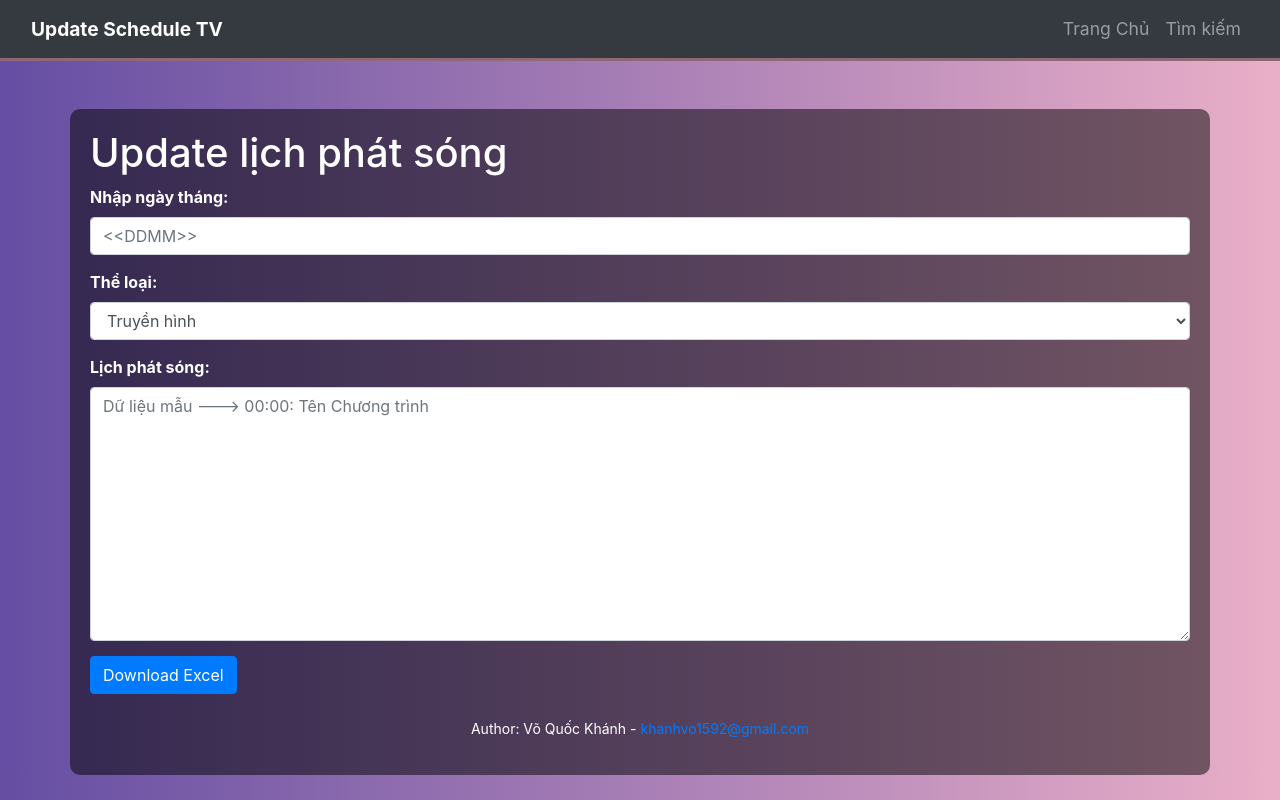
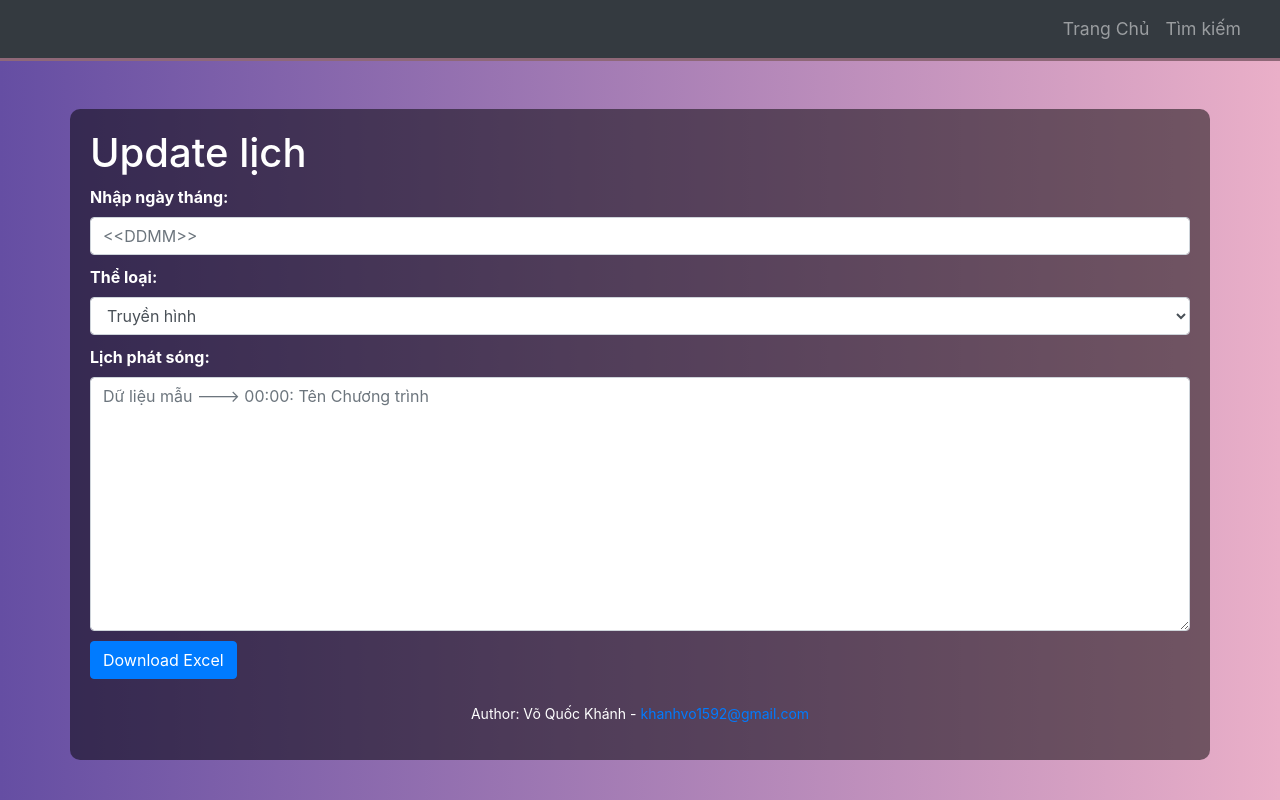
Before and after one commit to khanhvo1592/lichphatsong, a Flask app: page / in a window 1280 px wide. Run offline with Flask 3, Linux system fonts and the light colour scheme; some libraries are stand-ins or nearby versions.

Commit message:
Update margins and navbar brand links

```diff
--- a/templates/index.html
+++ b/templates/index.html
@@ -38,12 +38,10 @@
       background-color: rgba(0, 0, 0, 0.5);
       padding: 20px;
       border-radius: 10px;
-      margin-top: 30px;
-      /* Tạo khoảng cách từ navbar */
     }
 
     .form-group {
-      margin-bottom: 15px;
+      margin-bottom: 10px;
       /* Tăng khoảng cách giữa các form group */
     }
 
@@ -66,7 +64,7 @@
 
     footer {
       text-align: center;
-      margin-top: 20px;
+      margin-top: 10px;
       font-size: 14px;
     }
   </style>
@@ -77,7 +75,7 @@
   <!-- Navbar chiếm toàn bộ chiều rộng -->
   <nav class="navbar navbar-expand-lg navbar-dark bg-dark">
     <div class="container-fluid"> <!-- Sử dụng container-fluid cho full width -->
-      <a class="navbar-brand" href="/">Update Schedule TV</a>
+      <a class="navbar-brand" href="!#"></a>
 
       <button class="navbar-toggler" type="button" data-toggle="collapse" data-target="#navbarNav"
         aria-controls="navbarNav" aria-expanded="false" aria-label="Toggle navigation">
@@ -96,7 +94,7 @@
   </nav>
 
   <div class="container mt-5">
-    <h1>Update lịch phát sóng</h1>
+    <h1>Update lịch</h1>
     <form method="post" enctype="multipart/form-data">
       <div class="form-group">
         <label for="date_input">Nhập ngày tháng:</label>
--- a/templates/search.html
+++ b/templates/search.html
@@ -33,7 +33,7 @@
 <body>
   <nav class="navbar navbar-expand-lg navbar-dark bg-dark">
     <div class="container-fluid"> <!-- Sử dụng container-fluid cho full width -->
-      <a class="navbar-brand" href="/">Update Schedule TV</a>
+      <a class="navbar-brand" href="!#"></a>
 
       <button class="navbar-toggler" type="button" data-toggle="collapse" data-target="#navbarNav"
         aria-controls="navbarNav" aria-expanded="false" aria-label="Toggle navigation">
```
